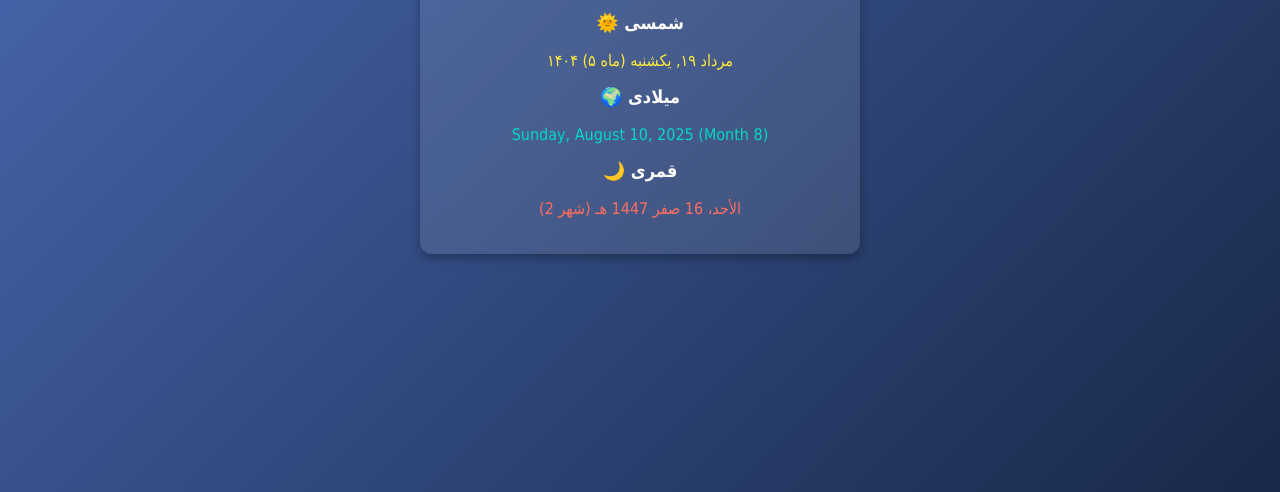
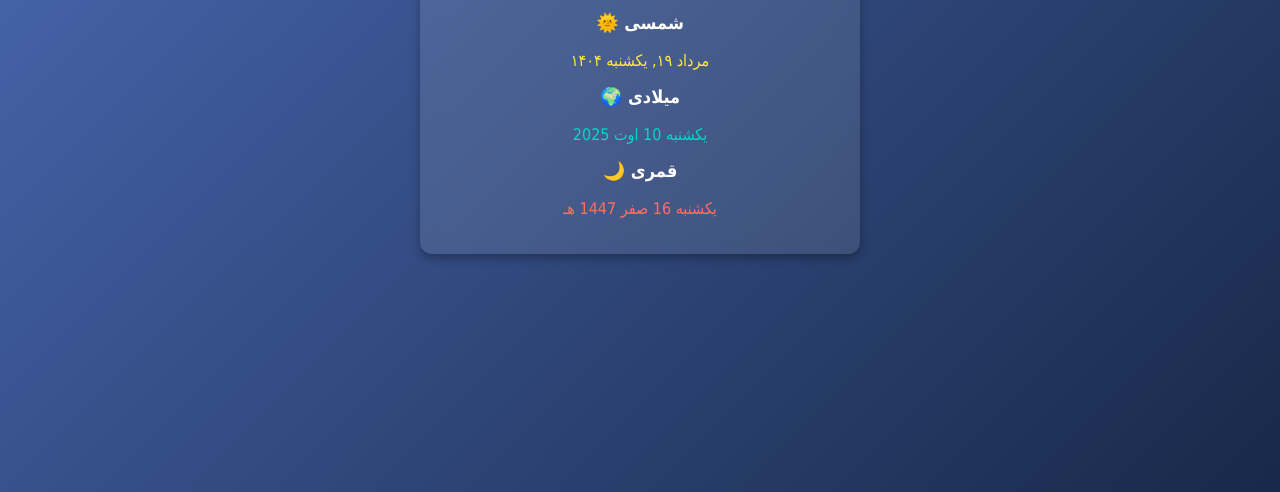
Before and after one commit to farshad371/date, a plain HTML site: page index.html in a window 1280 px wide. Shown: the part 308-800 px from the top of the page. Drawn offline with Linux system fonts and the light colour scheme.

Commit message:
index.html

```diff
--- a/index.html
+++ b/index.html
@@ -3,7 +3,7 @@
 <head>
     <meta charset="UTF-8">
     <meta name="viewport" content="width=device-width, initial-scale=1.0">
-    <title>تاریخ شمسی، میلادی و قمری</title>
+    <title>تاریخ امروز</title>
     <link rel="icon" type="image/png" href="https://raw.githubusercontent.com/farshad371/date/main/icon-192.png">
     <style>
         body {
@@ -18,7 +18,6 @@
             height: 100vh;
             margin: 0;
         }
-
         .date-container {
             background: rgba(255, 255, 255, 0.1);
             padding: 20px;
@@ -28,18 +27,15 @@
             width: 80%;
             max-width: 400px;
         }
-
         h2 {
-            margin-bottom: 10px;
+            margin-bottom: 15px;
             font-size: 24px;
         }
-
         .date-title {
             font-size: 18px;
             font-weight: bold;
             margin-top: 15px;
         }
-
         .shamsi { color: #ffeb3b; }
         .miladi { color: #03dac6; }
         .ghamari { color: #ff6f61; }
@@ -60,28 +56,38 @@
     </div>
 
     <script>
+        const miladiMonthsFa = [
+            "ژانویه", "فوریه", "مارس", "آوریل", "مه", "ژوئن",
+            "ژوئیه", "اوت", "سپتامبر", "اکتبر", "نوامبر", "دسامبر"
+        ];
+        const ghamariMonthsFa = [
+            "محرم", "صفر", "ربیع‌الاول", "ربیع‌الثانی", "جمادی‌الاول", "جمادی‌الثانی",
+            "رجب", "شعبان", "رمضان", "شوال", "ذی‌القعده", "ذی‌الحجه"
+        ];
+
         function getShamsiDate() {
             let today = new Date();
-            let options = { year: 'numeric', month: 'long', day: 'numeric', weekday: 'long' };
-            let shamsiDate = new Intl.DateTimeFormat('fa-IR', options).format(today);
-            let shamsiMonthNumber = new Intl.DateTimeFormat('fa-IR', { month: 'numeric' }).format(today);
-            return shamsiDate + " (ماه " + shamsiMonthNumber + ")";
+            let opts = { year: 'numeric', month: 'long', day: 'numeric', weekday: 'long' };
+            return new Intl.DateTimeFormat('fa-IR', opts).format(today);
         }
 
         function getMiladiDate() {
             let today = new Date();
-            let options = { year: 'numeric', month: 'long', day: 'numeric', weekday: 'long' };
-            let miladiDate = new Intl.DateTimeFormat('en-US', options).format(today);
-            let miladiMonthNumber = new Intl.DateTimeFormat('en-US', { month: 'numeric' }).format(today);
-            return miladiDate + " (Month " + miladiMonthNumber + ")";
+            let day = today.getDate();
+            let month = miladiMonthsFa[today.getMonth()];
+            let year = today.getFullYear();
+            let weekday = new Intl.DateTimeFormat('fa-IR', { weekday: 'long' }).format(today);
+            return `${weekday} ${day} ${month} ${year}`;
         }
 
         function getGhamariDate() {
             let today = new Date();
-            let options = { year: 'numeric', month: 'long', day: 'numeric', weekday: 'long', calendar: 'islamic-umalqura' };
-            let ghamariDate = new Intl.DateTimeFormat('ar-TN', options).format(today);
-            let ghamariMonthNumber = new Intl.DateTimeFormat('ar-TN', { month: 'numeric', calendar: 'islamic-umalqura' }).format(today);
-            return ghamariDate + " (شهر " + ghamariMonthNumber + ")";
+            let day = new Intl.DateTimeFormat('ar-TN', { day: 'numeric', calendar: 'islamic-umalqura' }).format(today);
+            let monthNum = parseInt(new Intl.DateTimeFormat('ar-TN', { month: 'numeric', calendar: 'islamic-umalqura' }).format(today), 10);
+            let year = new Intl.DateTimeFormat('ar-TN', { year: 'numeric', calendar: 'islamic-umalqura' }).format(today);
+            let weekday = new Intl.DateTimeFormat('fa-IR', { weekday: 'long', calendar: 'islamic-umalqura' }).format(today);
+            let monthName = ghamariMonthsFa[monthNum - 1];
+            return `${weekday} ${day} ${monthName} ${year}`;
         }
 
         document.getElementById("shamsi").innerText = getShamsiDate();
```
